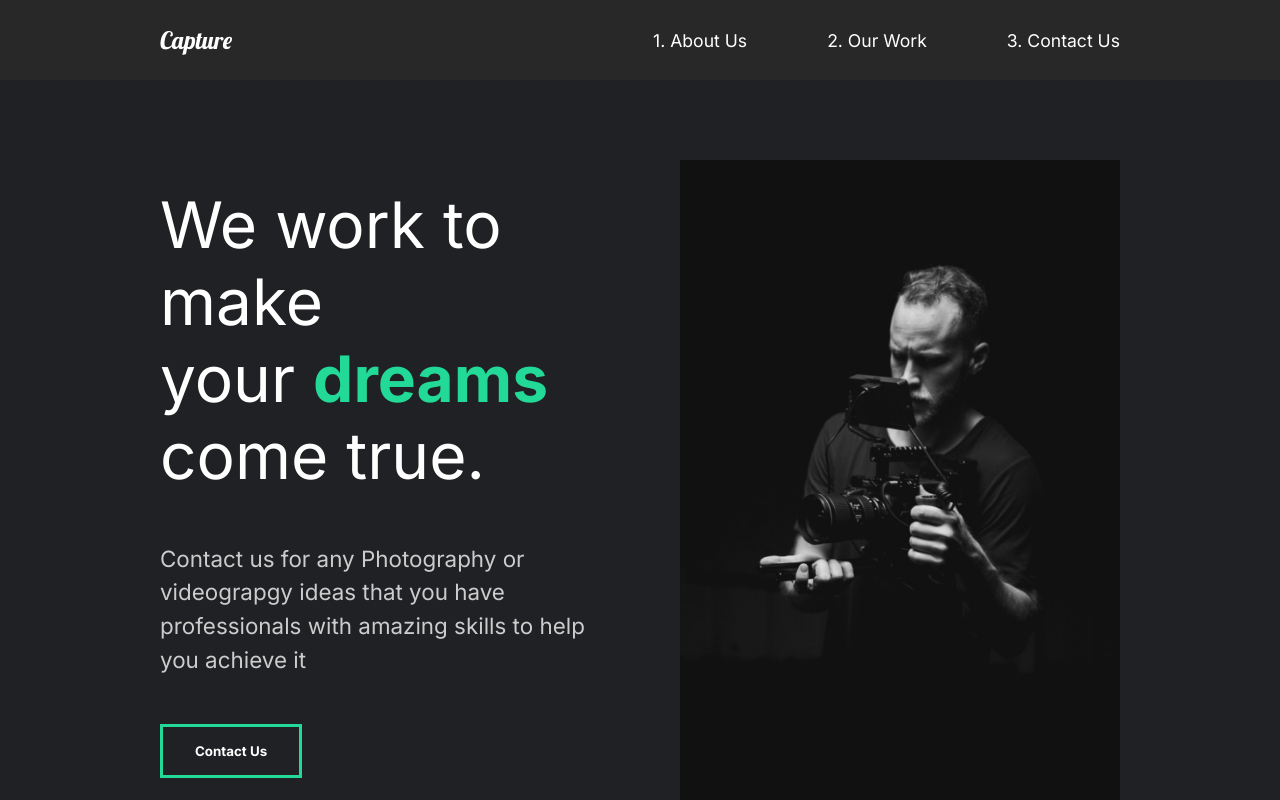
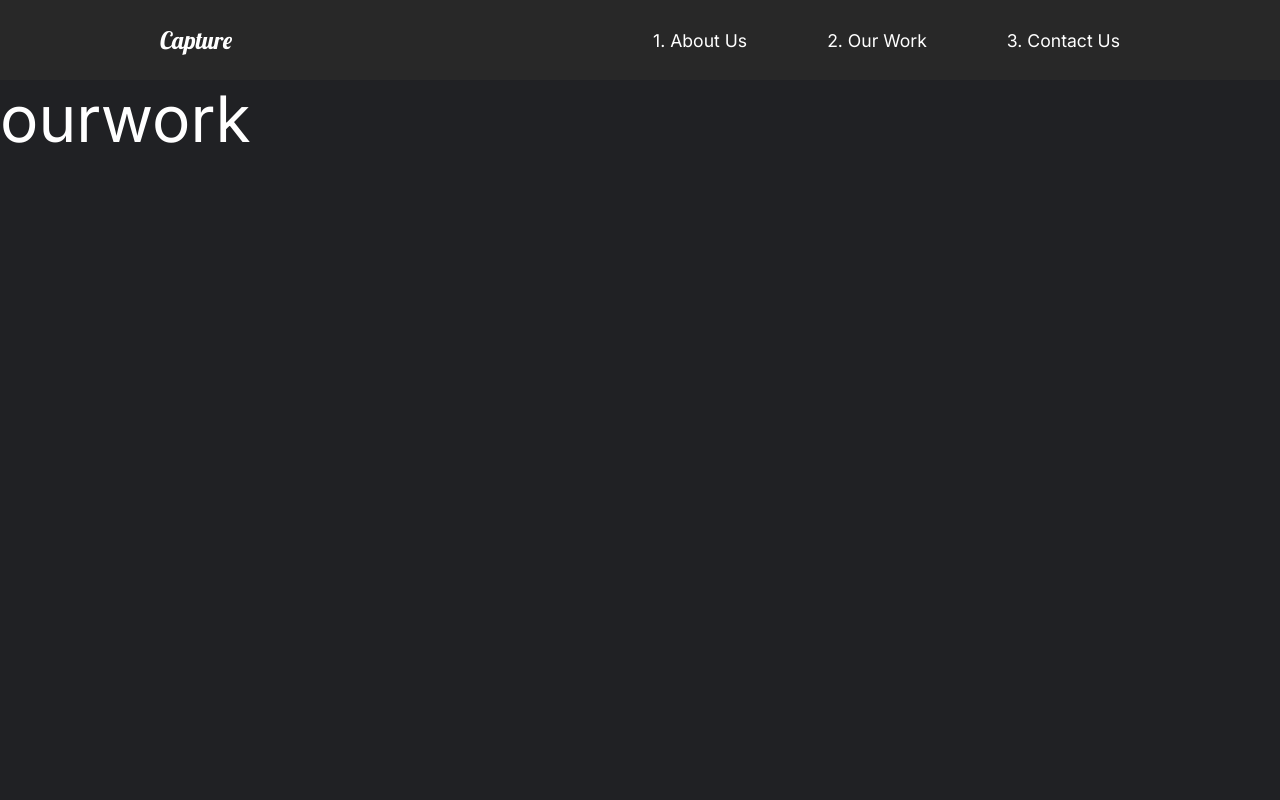
Before and after one commit to frnk26/Portofolio-capture, a React (Vite) app: page /work in a window 1280 px wide. Shown: the top 800 px of the page. Built offline with nearby package versions, Linux system fonts and the light colour scheme.

Commit message:
add react dom v6 and add contact Us and Our Work Page

```diff
--- a/src/App.jsx
+++ b/src/App.jsx
@@ -1,13 +1,22 @@
 import React, { useState } from "react";
+import { BrowserRouter, Route, Routes } from "react-router-dom";
 import GlobalStyle from "./components/GlobalStyle";
+// import components
 import Nav from "./components/Nav";
+// import page
 import About from "./pages/About";
+import ContactUs from "./pages/ContactUs";
+import OurWork from "./pages/OurWork";
 function App() {
   return (
     <div className="App">
       <GlobalStyle />
       <Nav />
-      <About />
+      <Routes>
+        <Route path="/" element={<About />}></Route>
+        <Route path="/work" element={<OurWork />}></Route>
+        <Route path="/contact" element={<ContactUs />}></Route>
+      </Routes>
     </div>
   );
 }
--- a/src/components/Nav.jsx
+++ b/src/components/Nav.jsx
@@ -1,22 +1,23 @@
 import React from "react";
+import { Link } from "react-router-dom";
 import styled from "styled-components";
 const Nav = () => {
   return (
     <StyledNav>
       <h1>
-        <a href="#" id="logo">
+        <Link to="/" id="logo">
           Capture
-        </a>
+        </Link>
       </h1>
       <ul>
         <li>
-          <a href="">1. About Us</a>
+          <Link to="/">1. About Us</Link>
         </li>
         <li>
-          <a href="">2. Our Work</a>
+          <Link to="/work">2. Our Work</Link>
         </li>
         <li>
-          <a href="">3. Contact Us</a>
+          <Link to="/contact">3. Contact Us</Link>
         </li>
       </ul>
     </StyledNav>
--- a/src/main.jsx
+++ b/src/main.jsx
@@ -1,9 +1,12 @@
 import React from "react";
 import ReactDOM from "react-dom/client";
 import App from "./App";
-
+// import dom
+import { BrowserRouter } from "react-router-dom";
 ReactDOM.createRoot(document.getElementById("root")).render(
   <React.StrictMode>
-    <App />
+    <BrowserRouter>
+      <App />
+    </BrowserRouter>
   </React.StrictMode>
 );
--- /dev/null
+++ b/src/pages/ContactUs.jsx
@@ -0,0 +1,11 @@
+import React from "react";
+
+const ContactUs = () => {
+  return (
+    <div>
+      <h2>Contact</h2>
+    </div>
+  );
+};
+
+export default ContactUs;
--- /dev/null
+++ b/src/pages/OurWork.jsx
@@ -0,0 +1,11 @@
+import React from "react";
+
+const OurWork = () => {
+  return (
+    <div>
+      <h2>ourwork</h2>
+    </div>
+  );
+};
+
+export default OurWork;
```
